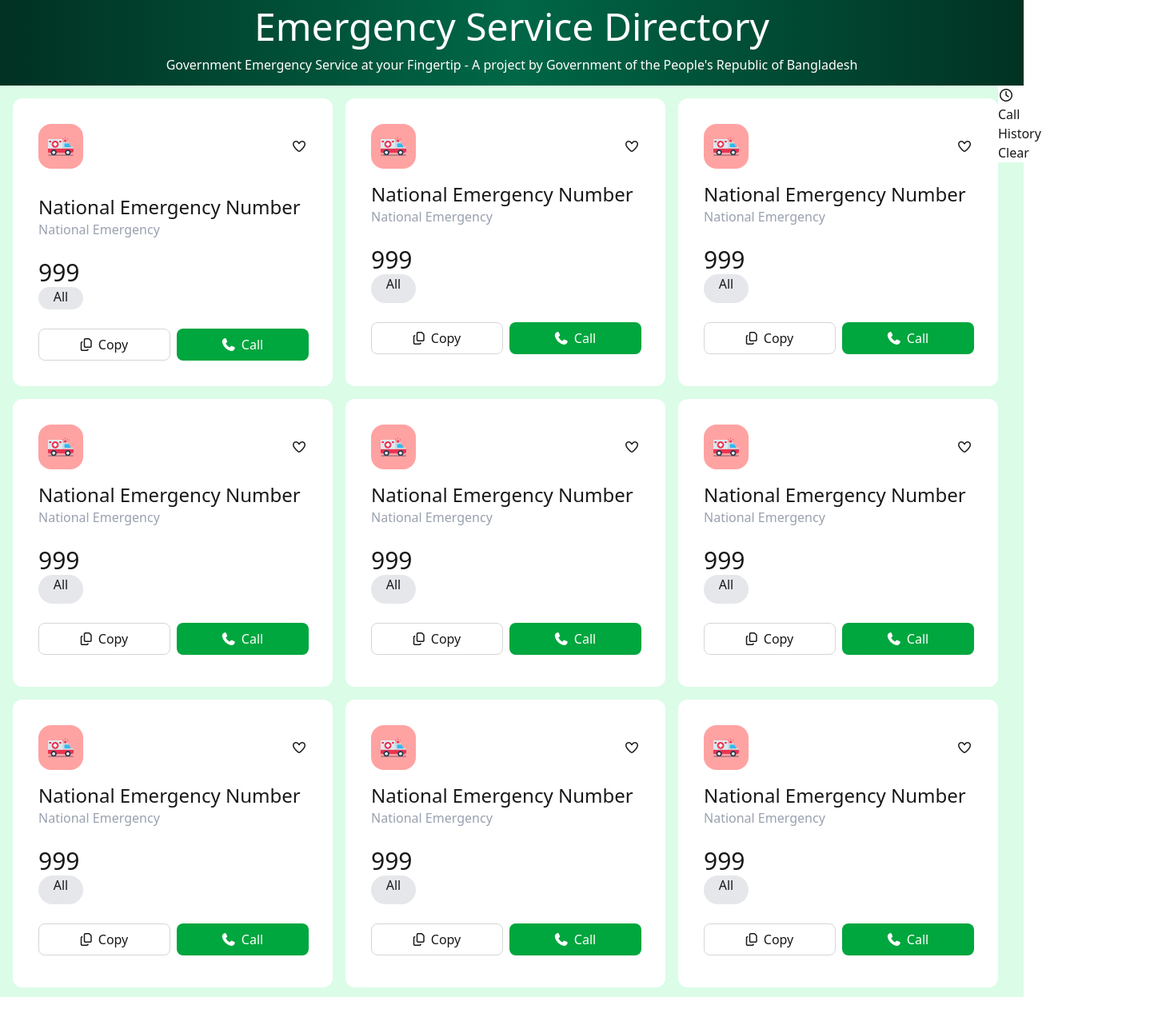
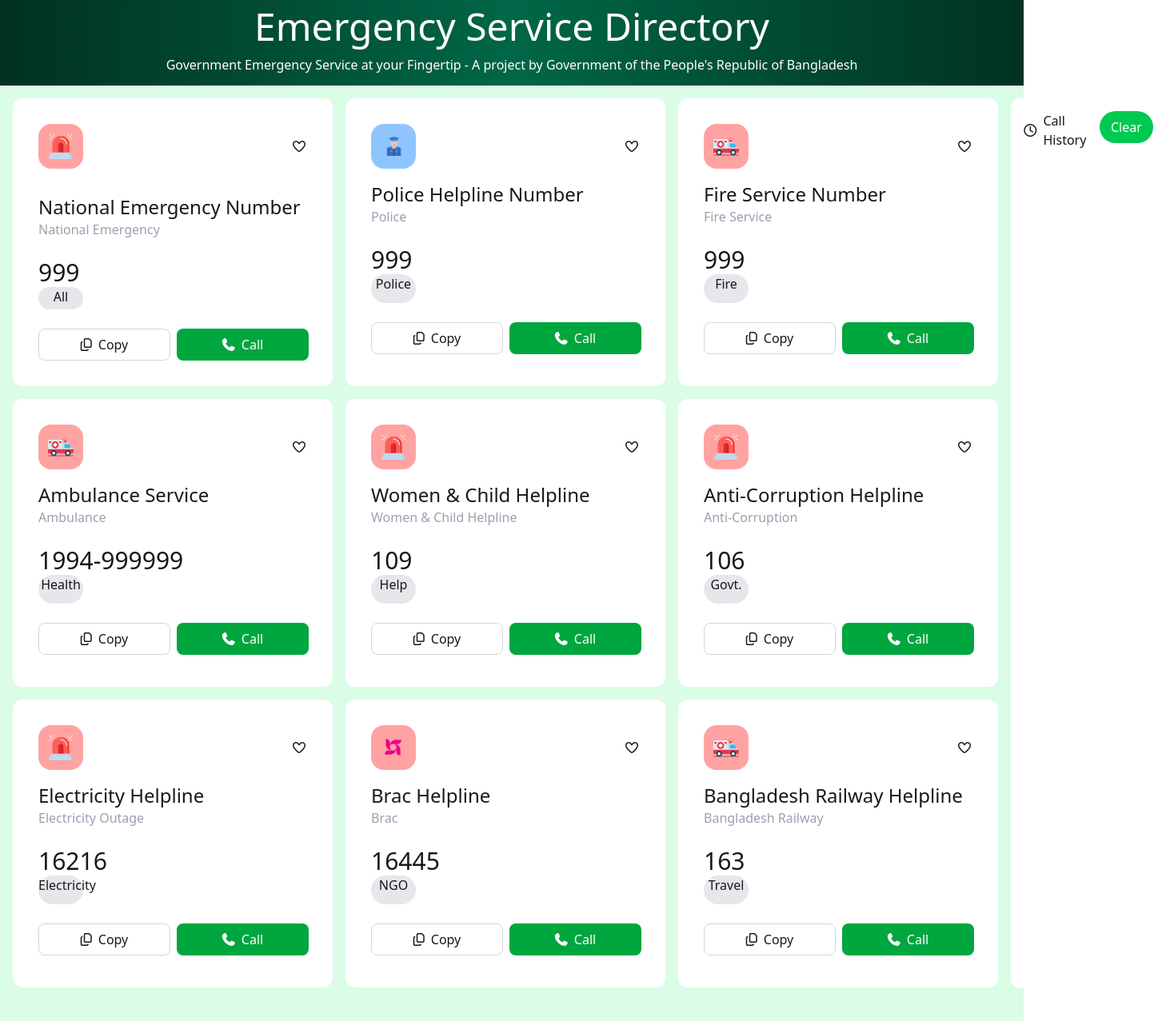
Before and after one commit to aion-shahriar/Emergency-Hotline-A05, a plain HTML site: page index.html in a window 1280 px wide. Shown: the part 257-1534 px from the top of the page at 80% size, 1458 px wide, since content can reach past the window. Before the commit the page ends 1504 px from the top, so only its background shows below. Drawn offline with nearby package versions, Linux system fonts and the light colour scheme.

Commit message:
html, tailwind css 95% done

```diff
--- a/index.html
+++ b/index.html
@@ -78,8 +78,8 @@
       </p>
     </section>
 
-    <main class="bg-green-100 h-[1140px] flex">
-      <div class="left">
+    <main class="bg-green-100 h-[1170px] flex">
+      <div class="left h-[1140px]">
         <div class="first flex gap-4 mt-4 ml-4">
           <div
             class="card h-[360px] w-[400px] rounded-xl bg-white pt-8 pb-8 pl-8"
@@ -88,7 +88,7 @@
               <div
                 class="h-14 w-14 bg-red-300 rounded-2xl flex justify-center items-center"
               >
-                <img src="./assets/ambulance.png" alt="" class="h-8 w-8" />
+                <img src="./assets/emergency.png" alt="" class="h-8 w-8" />
               </div>
 
               <i class="fa-regular fa-heart"></i>
@@ -116,18 +116,18 @@
           >
             <div class="flex justify-between items-center mb-4 pr-8">
               <div
-                class="h-14 w-14 bg-red-300 rounded-2xl flex justify-center items-center"
+                class="h-14 w-14 bg-blue-300 rounded-2xl flex justify-center items-center"
               >
-                <img src="./assets/ambulance.png" alt="" class="h-8 w-8" />
+                <img src="./assets/police.png" alt="" class="h-8 w-8" />
               </div>
 
               <i class="fa-regular fa-heart"></i>
             </div>
-            <h1 class="text-bold text-2xl">National Emergency Number</h1>
-            <p class="text-gray-400 mb-6">National Emergency</p>
+            <h1 class="text-bold text-2xl">Police Helpline Number</h1>
+            <p class="text-gray-400 mb-6">Police</p>
             <p class="text-bold text-3xl">999</p>
             <p class="h-9 w-14 rounded-full bg-gray-200 text-center mb-6">
-              All
+              Police
             </p>
             <div class="flex gap-2">
               <button class="copy-btn">
@@ -153,11 +153,11 @@
 
               <i class="fa-regular fa-heart"></i>
             </div>
-            <h1 class="text-bold text-2xl">National Emergency Number</h1>
-            <p class="text-gray-400 mb-6">National Emergency</p>
+            <h1 class="text-bold text-2xl">Fire Service Number</h1>
+            <p class="text-gray-400 mb-6">Fire Service</p>
             <p class="text-bold text-3xl">999</p>
             <p class="h-9 w-14 rounded-full bg-gray-200 text-center mb-6">
-              All
+              Fire
             </p>
             <div class="flex gap-2">
               <button class="copy-btn">
@@ -185,11 +185,133 @@
 
               <i class="fa-regular fa-heart"></i>
             </div>
-            <h1 class="text-bold text-2xl">National Emergency Number</h1>
-            <p class="text-gray-400 mb-6">National Emergency</p>
-            <p class="text-bold text-3xl">999</p>
+            <h1 class="text-bold text-2xl">Ambulance Service</h1>
+            <p class="text-gray-400 mb-6">Ambulance</p>
+            <p class="text-bold text-3xl">1994-999999</p>
             <p class="h-9 w-14 rounded-full bg-gray-200 text-center mb-6">
-              All
+              Health
+            </p>
+            <div class="flex gap-2">
+              <button class="copy-btn">
+                <i class="fa-regular fa-copy"></i>
+                <p class="pl-2">Copy</p>
+              </button>
+              <button class="call-btn">
+                <i class="fa-solid fa-phone"></i>
+                <p class="pl-2">Call</p>
+              </button>
+            </div>
+          </div>
+
+          <div
+            class="card h-[360px] w-[400px] rounded-xl bg-white pt-8 pb-8 pl-8"
+          >
+            <div class="flex justify-between items-center mb-4 pr-8">
+              <div
+                class="h-14 w-14 bg-red-300 rounded-2xl flex justify-center items-center"
+              >
+                <img src="./assets/emergency.png" alt="" class="h-8 w-8" />
+              </div>
+
+              <i class="fa-regular fa-heart"></i>
+            </div>
+            <h1 class="text-bold text-2xl">Women & Child Helpline</h1>
+            <p class="text-gray-400 mb-6">Women & Child Helpline</p>
+            <p class="text-bold text-3xl">109</p>
+            <p class="h-9 w-14 rounded-full bg-gray-200 text-center mb-6">
+              Help
+            </p>
+            <div class="flex gap-2">
+              <button class="copy-btn">
+                <i class="fa-regular fa-copy"></i>
+                <p class="pl-2">Copy</p>
+              </button>
+              <button class="call-btn">
+                <i class="fa-solid fa-phone"></i>
+                <p class="pl-2">Call</p>
+              </button>
+            </div>
+          </div>
+
+          <div
+            class="card h-[360px] w-[400px] rounded-xl bg-white pt-8 pb-8 pl-8"
+          >
+            <div class="flex justify-between items-center mb-4 pr-8">
+              <div
+                class="h-14 w-14 bg-red-300 rounded-2xl flex justify-center items-center"
+              >
+                <img src="./assets/emergency.png" alt="" class="h-8 w-8" />
+              </div>
+
+              <i class="fa-regular fa-heart"></i>
+            </div>
+            <h1 class="text-bold text-2xl">Anti-Corruption Helpline</h1>
+            <p class="text-gray-400 mb-6">Anti-Corruption</p>
+            <p class="text-bold text-3xl">106</p>
+            <p class="h-9 w-14 rounded-full bg-gray-200 text-center mb-6">
+              Govt.
+            </p>
+            <div class="flex gap-2">
+              <button class="copy-btn">
+                <i class="fa-regular fa-copy"></i>
+                <p class="pl-2">Copy</p>
+              </button>
+              <button class="call-btn">
+                <i class="fa-solid fa-phone"></i>
+                <p class="pl-2">Call</p>
+              </button>
+            </div>
+          </div>
+        </div>
+
+        <div class="third flex gap-4 mt-4 ml-4">
+          <div
+            class="card h-[360px] w-[400px] rounded-xl bg-white pt-8 pb-8 pl-8"
+          >
+            <div class="flex justify-between items-center mb-4 pr-8">
+              <div
+                class="h-14 w-14 bg-red-300 rounded-2xl flex justify-center items-center"
+              >
+                <img src="./assets/emergency.png" alt="" class="h-8 w-8" />
+              </div>
+
+              <i class="fa-regular fa-heart"></i>
+            </div>
+            <h1 class="text-bold text-2xl">Electricity Helpline</h1>
+            <p class="text-gray-400 mb-6">Electricity Outage</p>
+            <p class="text-bold text-3xl">16216</p>
+            <p class="h-9 w-14 rounded-full bg-gray-200 text-center mb-6">
+              Electricity
+            </p>
+            <div class="flex gap-2">
+              <button class="copy-btn">
+                <i class="fa-regular fa-copy"></i>
+                <p class="pl-2">Copy</p>
+              </button>
+              <button class="call-btn">
+                <i class="fa-solid fa-phone"></i>
+                <p class="pl-2">Call</p>
+              </button>
+            </div>
+          </div>
+
+          <div
+            class="card h-[360px] w-[400px] rounded-xl bg-white pt-8 pb-8 pl-8"
+          >
+            <div class="flex justify-between items-center mb-4 pr-8">
+              <div
+                class="h-14 w-14 bg-red-300 rounded-2xl flex justify-center items-center"
+              >
+                <img src="./assets/brac.png" alt="" class="h-8 w-8" />
+              </div>
+
+              <i class="fa-regular fa-heart"></i>
+            </div>
+            <h1 class="text-bold text-2xl">Brac Helpline</h1>
+            <p class="text-gray-400 mb-6">Brac</p>
+            <p class="text-bold text-3xl">16445</p>
+            <p class="h-9 w-14 rounded-full bg-gray-200 text-center mb-6">
+              NGO
             </p>
             <div class="flex gap-2">
               <button class="copy-btn">
@@ -215,133 +337,11 @@
 
               <i class="fa-regular fa-heart"></i>
             </div>
-            <h1 class="text-bold text-2xl">National Emergency Number</h1>
-            <p class="text-gray-400 mb-6">National Emergency</p>
-            <p class="text-bold text-3xl">999</p>
+            <h1 class="text-bold text-2xl">Bangladesh Railway Helpline</h1>
+            <p class="text-gray-400 mb-6">Bangladesh Railway</p>
+            <p class="text-bold text-3xl">163</p>
             <p class="h-9 w-14 rounded-full bg-gray-200 text-center mb-6">
-              All
-            </p>
-            <div class="flex gap-2">
-              <button class="copy-btn">
-                <i class="fa-regular fa-copy"></i>
-                <p class="pl-2">Copy</p>
-              </button>
-              <button class="call-btn">
-                <i class="fa-solid fa-phone"></i>
-                <p class="pl-2">Call</p>
-              </button>
-            </div>
-          </div>
-
-          <div
-            class="card h-[360px] w-[400px] rounded-xl bg-white pt-8 pb-8 pl-8"
-          >
-            <div class="flex justify-between items-center mb-4 pr-8">
-              <div
-                class="h-14 w-14 bg-red-300 rounded-2xl flex justify-center items-center"
-              >
-                <img src="./assets/ambulance.png" alt="" class="h-8 w-8" />
-              </div>
-
-              <i class="fa-regular fa-heart"></i>
-            </div>
-            <h1 class="text-bold text-2xl">National Emergency Number</h1>
-            <p class="text-gray-400 mb-6">National Emergency</p>
-            <p class="text-bold text-3xl">999</p>
-            <p class="h-9 w-14 rounded-full bg-gray-200 text-center mb-6">
-              All
-            </p>
-            <div class="flex gap-2">
-              <button class="copy-btn">
-                <i class="fa-regular fa-copy"></i>
-                <p class="pl-2">Copy</p>
-              </button>
-              <button class="call-btn">
-                <i class="fa-solid fa-phone"></i>
-                <p class="pl-2">Call</p>
-              </button>
-            </div>
-          </div>
-        </div>
-
-        <div class="third flex gap-4 mt-4 ml-4">
-          <div
-            class="card h-[360px] w-[400px] rounded-xl bg-white pt-8 pb-8 pl-8"
-          >
-            <div class="flex justify-between items-center mb-4 pr-8">
-              <div
-                class="h-14 w-14 bg-red-300 rounded-2xl flex justify-center items-center"
-              >
-                <img src="./assets/ambulance.png" alt="" class="h-8 w-8" />
-              </div>
-
-              <i class="fa-regular fa-heart"></i>
-            </div>
-            <h1 class="text-bold text-2xl">National Emergency Number</h1>
-            <p class="text-gray-400 mb-6">National Emergency</p>
-            <p class="text-bold text-3xl">999</p>
-            <p class="h-9 w-14 rounded-full bg-gray-200 text-center mb-6">
-              All
-            </p>
-            <div class="flex gap-2">
-              <button class="copy-btn">
-                <i class="fa-regular fa-copy"></i>
-                <p class="pl-2">Copy</p>
-              </button>
-              <button class="call-btn">
-                <i class="fa-solid fa-phone"></i>
-                <p class="pl-2">Call</p>
-              </button>
-            </div>
-          </div>
-
-          <div
-            class="card h-[360px] w-[400px] rounded-xl bg-white pt-8 pb-8 pl-8"
-          >
-            <div class="flex justify-between items-center mb-4 pr-8">
-              <div
-                class="h-14 w-14 bg-red-300 rounded-2xl flex justify-center items-center"
-              >
-                <img src="./assets/ambulance.png" alt="" class="h-8 w-8" />
-              </div>
-
-              <i class="fa-regular fa-heart"></i>
-            </div>
-            <h1 class="text-bold text-2xl">National Emergency Number</h1>
-            <p class="text-gray-400 mb-6">National Emergency</p>
-            <p class="text-bold text-3xl">999</p>
-            <p class="h-9 w-14 rounded-full bg-gray-200 text-center mb-6">
-              All
-            </p>
-            <div class="flex gap-2">
-              <button class="copy-btn">
-                <i class="fa-regular fa-copy"></i>
-                <p class="pl-2">Copy</p>
-              </button>
-              <button class="call-btn">
-                <i class="fa-solid fa-phone"></i>
-                <p class="pl-2">Call</p>
-              </button>
-            </div>
-          </div>
-
-          <div
-            class="card h-[360px] w-[400px] rounded-xl bg-white pt-8 pb-8 pl-8"
-          >
-            <div class="flex justify-between items-center mb-4 pr-8">
-              <div
-                class="h-14 w-14 bg-red-300 rounded-2xl flex justify-center items-center"
-              >
-                <img src="./assets/ambulance.png" alt="" class="h-8 w-8" />
-              </div>
-
-              <i class="fa-regular fa-heart"></i>
-            </div>
-            <h1 class="text-bold text-2xl">National Emergency Number</h1>
-            <p class="text-gray-400 mb-6">National Emergency</p>
-            <p class="text-bold text-3xl">999</p>
-            <p class="h-9 w-14 rounded-full bg-gray-200 text-center mb-6">
-              All
+              Travel
             </p>
             <div class="flex gap-2">
               <button class="copy-btn">
@@ -357,13 +357,13 @@
         </div>
       </div>
 
-      <div class="right w-1/4 h-[1140px]">
-        <div class="bg-white">
-          <div>
+      <div class="right h-[1113px] w-60 bg-white rounded-xl mt-4 ml-4">
+        <div class="flex justify-between p-4">
+          <div class="flex gap-2 justify-center items-center">
             <i class="fa-regular fa-clock"></i>
             <h3>Call History</h3>
           </div>
-          <button>Clear</button>
+          <button class="h-10 w-20 text-white text-bold bg-green-500 rounded-3xl">Clear</button>
         </div>
       </div>
     </main>
```
